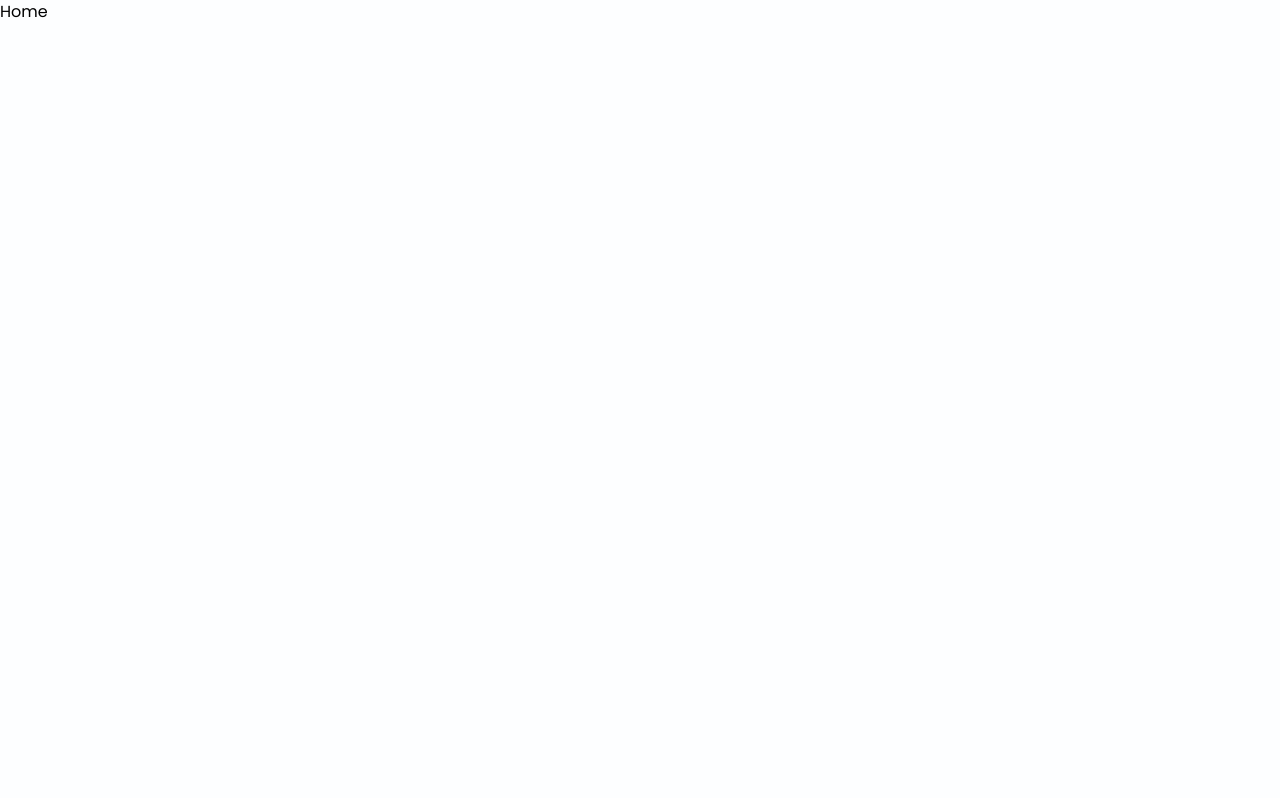
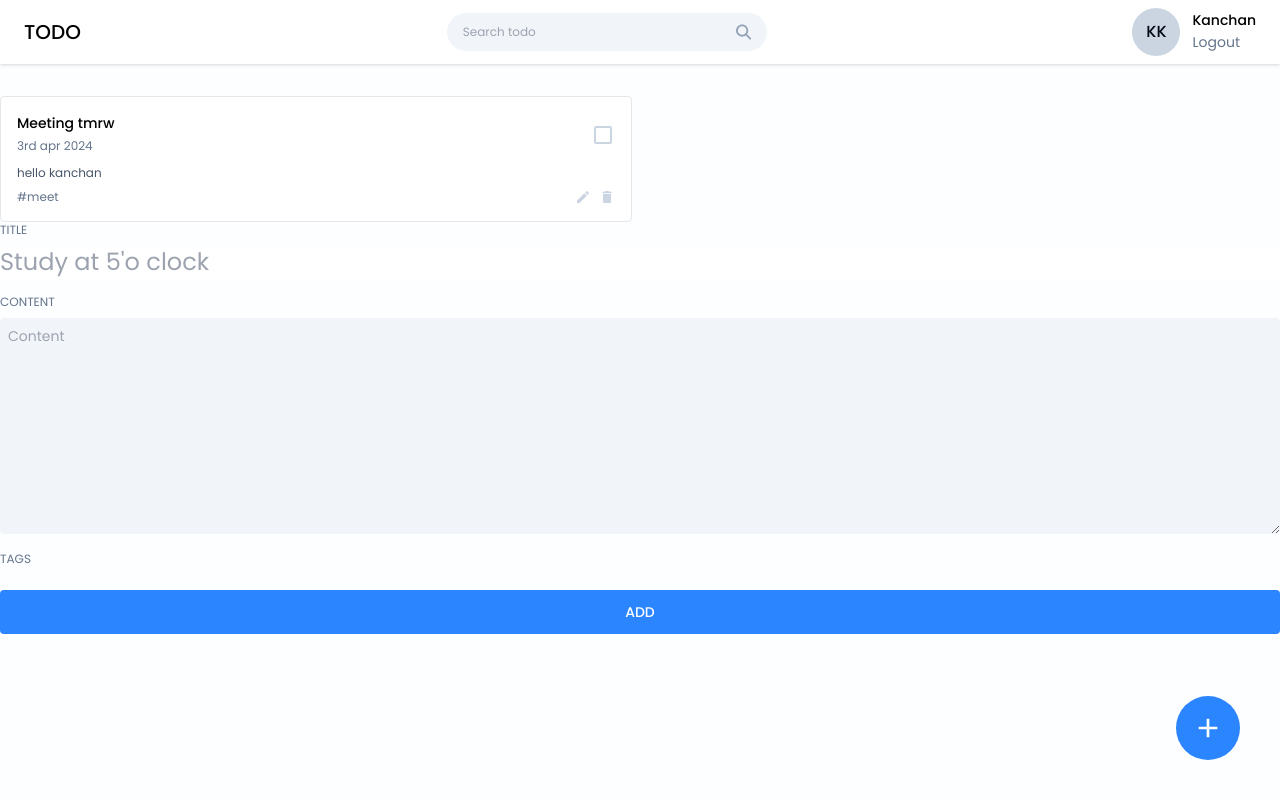
Before and after one commit to kanchankhemnar/NOTEZ, a React (Vite) app: page /dashboard in a window 1280 px wide. Built offline with nearby package versions, Linux system fonts and the light colour scheme.

Commit message:
todolist component added

```diff
--- a/package.json
+++ b/package.json
@@ -13,6 +13,7 @@
     "react": "^18.3.1",
     "react-dom": "^18.3.1",
     "react-icons": "^5.3.0",
+    "react-modal": "^3.16.1",
     "react-router-dom": "^6.26.1"
   },
   "devDependencies": {
--- /dev/null
+++ b/src/components/Cards/NoteCard.jsx
@@ -0,0 +1,49 @@
+/* eslint-disable react/prop-types */
+/* eslint-disable no-unused-vars */
+import React from "react";
+import Navbar from "../../components/Navbar/Navbar";
+import { MdOutlineCheckBoxOutlineBlank } from "react-icons/md";
+import { MdCreate,MdDelete } from "react-icons/md";
+import { BiCheckboxChecked } from "react-icons/bi";
+const NoteCard = ({
+  title,
+  date,
+  content,
+  tags,
+  isPinned,
+  onEdit,
+  onDelete,
+  onPinNote,
+}) => {
+  return (
+    <>
+      <div className="border rounded p-4 bg-white hover:shadow-xl transition-all ease-in-out">
+        <div className="flex items-center justify-between">
+          <div >
+            <h6 className="text-sm font-medium">{title}</h6>
+            <span className="text-xs text-slate-500">{date}</span>
+          </div>
+          <MdOutlineCheckBoxOutlineBlank className={`icon-btn text-2xl ${isPinned ? 'text-primary': 'text-slate-300'} `} onClick={onPinNote} />
+          {/* <BiCheckboxChecked className=""/> */}
+        </div>
+
+        <p className="text-xs text-slate-600 mt-2">{content?.slice(0, 60)}</p>
+        <div className="flex items-center justify-between mt-2">
+          <div className="text-xs text-slate-500">{tags}</div>
+
+          <div className="flex items-center gap-2 ">
+            <MdCreate
+              className="icon-btn hover:text-green-600 cursor-pointer"
+              onClick={onEdit}
+            />
+            <MdDelete
+              className="icon-btn hover:text-red-500 cursor-pointer"
+              onClick={onDelete}
+            />
+          </div>
+        </div>
+      </div>
+    </>
+  );
+};
+export default NoteCard;
--- /dev/null
+++ b/src/components/Cards/ProfileInfo.jsx
@@ -0,0 +1,29 @@
+/* eslint-disable no-unused-vars */
+import React from "react";
+import PropTypes from "prop-types"; // Import PropTypes
+import { getInitials } from "../../utils/helper";
+
+const ProfileInfo = ({ onLogout }) => {
+  return (
+    <>
+      <div className="flex items-center gap-3">
+        <div className="w-12 h-12 flex items-center justify-center rounded-full text-slate-950 font-medium bg-slate-300">
+          {getInitials("kanchan khemnr")}
+        </div>
+        <div>
+          <p className="text-sm font-medium">Kanchan</p>
+          <button className="text-sm text-slate-500" onClick={onLogout}>
+            Logout
+          </button>
+        </div>
+      </div>
+    </>
+  );
+};
+
+// Define PropTypes for the component
+ProfileInfo.propTypes = {
+  onLogout: PropTypes.func.isRequired,
+};
+
+export default ProfileInfo;
--- a/src/components/Navbar/Navbar.jsx
+++ b/src/components/Navbar/Navbar.jsx
@@ -1,10 +1,37 @@
 /* eslint-disable no-unused-vars */
-import React from "react";
+import React, { useState } from "react";
+import ProfileInfo from "../Cards/ProfileInfo";
+import {useNavigate } from "react-router-dom";
+import SearchBar from "../SearchBar/SearchBar";
 const Navbar = () => {
+const [searchQuery,setSearchQuery] =useState("");
+
+const navigate = useNavigate();
+  const onLogout = () =>{
+      navigate("/login");
+  };
+
+  const handleSearch=()=>{
+
+  };
+  const onClearSearch=()=>{
+    setSearchQuery("");
+  }
   return (
     <>
       <div className="bg-white flex items-center justify-between px-6 py-2 drop-shadow">
         <h2 className="text-xl font-medium text-black py-2">TODO</h2>
+
+        <SearchBar
+          value={searchQuery}
+          onChange={({ target }) => {
+            setSearchQuery(target.value);
+          }}
+          handleSearch={handleSearch}
+          onClearSearch={onClearSearch}
+        />
+
+        <ProfileInfo onLogout={onLogout} />
       </div>
     </>
   );
--- /dev/null
+++ b/src/components/SearchBar/SearchBar.jsx
@@ -0,0 +1,27 @@
+/* eslint-disable react/prop-types */
+/* eslint-disable no-unused-vars */
+import React from "react";
+import { FaMagnifyingGlass } from "react-icons/fa6";
+import { IoMdClose } from "react-icons/io";
+const SearchBar = ({value,onChange,handleSearch,onClearSearch}) => {
+  return (
+    <>
+      <div className="w-80 flex items-center px-4 bg-slate-100 rounded-full">
+        <input
+          type="text"
+          placeholder="Search todo"
+          className="w-full text-xs bg-transparent py-[11px] outline-none"
+          value={value}
+          onChange={onChange}
+        />
+        {value && <IoMdClose className="mr-1 text-xl text-slate-500 cursor-pointer hover:text-black"  onClick={onClearSearch} /> }
+
+        <FaMagnifyingGlass
+          className="text-slate-400 cursor-pointer hover:text-black"
+          onClick={handleSearch}
+        />
+      </div>
+    </>
+  );
+};
+export default SearchBar;
--- a/src/index.css
+++ b/src/index.css
@@ -23,4 +23,10 @@
   .btn-primary{
     @apply w-full text-sm bg-primary text-white p-2 rounded my-1 hover:bg-blue-600;
   }
+  .icon-btn{
+    @apply text-slate-300 cursor-pointer hover:text-primary
+  }
+  .input-label{
+    @apply text-xs text-slate-500
+  }
 }
--- /dev/null
+++ b/src/pages/Home/AddEditNotes.jsx
@@ -0,0 +1,32 @@
+import React from "react";
+
+const AddEditNotes=()=>{
+  return (
+    <>
+      <div>
+        <div className="flex flex-col gap-2">
+          <label className="input-label">TITLE</label>
+          <input type="text"
+          className="text-2xl text-slate-950 outline-none"
+          placeholder="Study at 5'o clock"
+          />
+        </div>
+
+        <div className="flex flex-col gap-2 mt-4">
+          <label  className="input-label">CONTENT</label>
+          <textarea
+          type="text"
+          className="text-sm text-slate-950 outline-none bg-slate-100 p-2 rounded"
+          placeholder="Content"
+          rows={10}
+          ></textarea>
+        </div>
+        <div className="mt-3">
+          <label className="input-label">TAGS</label>
+        </div>
+        <button className="btn-primary font-medium mt-5 p-3 " onClick={()=>{}}>ADD</button>
+      </div>
+    </>
+  );
+}
+export default AddEditNotes;
--- a/src/pages/Home/Home.jsx
+++ b/src/pages/Home/Home.jsx
@@ -1,9 +1,35 @@
 /* eslint-disable no-unused-vars */
 import React from "react";
+import Navbar from "../../components/Navbar/Navbar";
+import NoteCard from "../../components/Cards/NoteCard";
+import { MdAdd } from "react-icons/md";
+import AddEditNotes from "./AddEditNotes";
+
 const Home = () => {
   return (
     <>
-      <div>Home</div>
+      <Navbar />
+      <div className="container mx-auto">
+        <div className="grid grid-cols-2 gap-4 mt-8">
+          <NoteCard
+            title="Meeting tmrw"
+            date="3rd apr 2024"
+            content="hello kanchan"
+            tags="#meet"
+            isPinned={false}
+            onEdit={() => {}}
+            onDelete={() => {}}
+            onPinNote={() => {}}
+          />
+        </div>
+      </div>
+      <button
+        className="w-16 h-16 flex items-center justify-center rounded-full bg-primary hover:bg-blue-600 absolute right-10 bottom-10"
+        onClick={() => {}}
+      >
+        <MdAdd className="text-[32px] text-white" />
+      </button>
+      <AddEditNotes/>
     </>
   );
 };
--- a/src/utils/helper.js
+++ b/src/utils/helper.js
@@ -2,3 +2,15 @@
   const regex = /^[^\s@]+@[^s@]+\.[^\s@]+$/;
   return regex.test(email);
 };
+export const getInitials = (name)=>{
+if(!name) return "";
+
+const words = name.split(" ");
+let initials = "";
+
+for (let index = 0; index < Math.min(words.length,2); index++) {
+ initials += words[index][0];
+
+}
+return initials.toUpperCase();
+};
```
Also changed, not shown: 1 other file (tests, documents, lock files or other folders).
